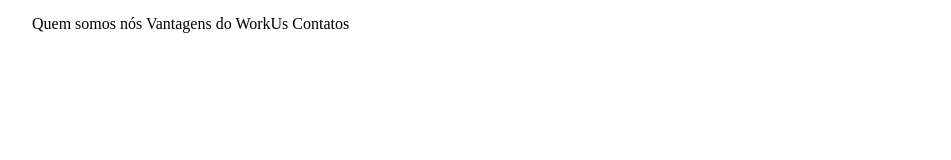
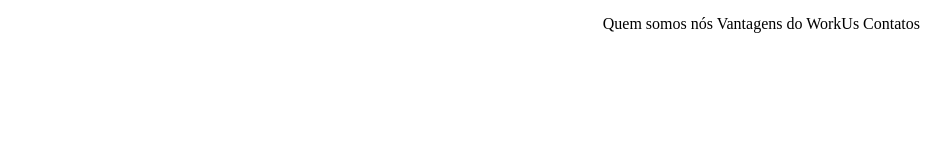
Before and after one commit to GMarqz/workus-projeto, a plain HTML site: page index.html in a window 1280 px wide. Shown: the whole page, without its empty margins (312-1263 px from the left). Drawn offline with Linux system fonts and the light colour scheme.

Commit message:
nothing relevant

```diff
--- a/style.css
+++ b/style.css
@@ -1,14 +1,19 @@
+* {
+    box-sizing: border-box;
+}
+
 body {
-    box-sizing: border-box;
+    width: 100%;
+    height: 100vh;
 }
 
 .nav__bar {
     padding: 1rem 3rem;
     display: flex;
-    flex-direction: row-reverse;
-    justify-content: space-evenly;
+    justify-content: flex-end;
+
 }
 
 .nav__bar-container {
-    width: 50%;
+    /* width: 50%; */
 }
```
